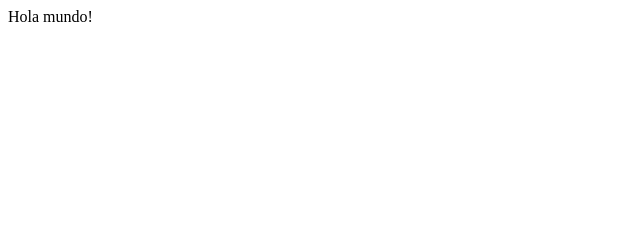
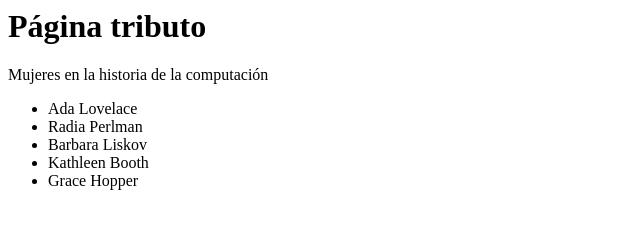
Before and after one commit to el-profe1/el-profe1.github.io, a plain HTML site: page index.html in a window 1280 px wide. Shown: the whole page, without its empty margins (0-640 px from the left). Drawn offline with Linux system fonts and the light colour scheme.

Commit message:
Added list of Coder women

```diff
--- a/index.html
+++ b/index.html
@@ -1 +1,15 @@
-Hola mundo!
+<DOCTYPE html>
+  <html>
+    <head></head>
+    <body>
+      <h1>Página tributo</h1>
+      <p>Mujeres en la historia de la computación</p>
+      <ul>
+        <li>Ada Lovelace</li>
+        <li>Radia Perlman</li>
+        <li>Barbara Liskov</li>
+        <li>Kathleen Booth</li>
+        <li>Grace Hopper</li>
+      </ul>
+    </body>
+  </html>
```
